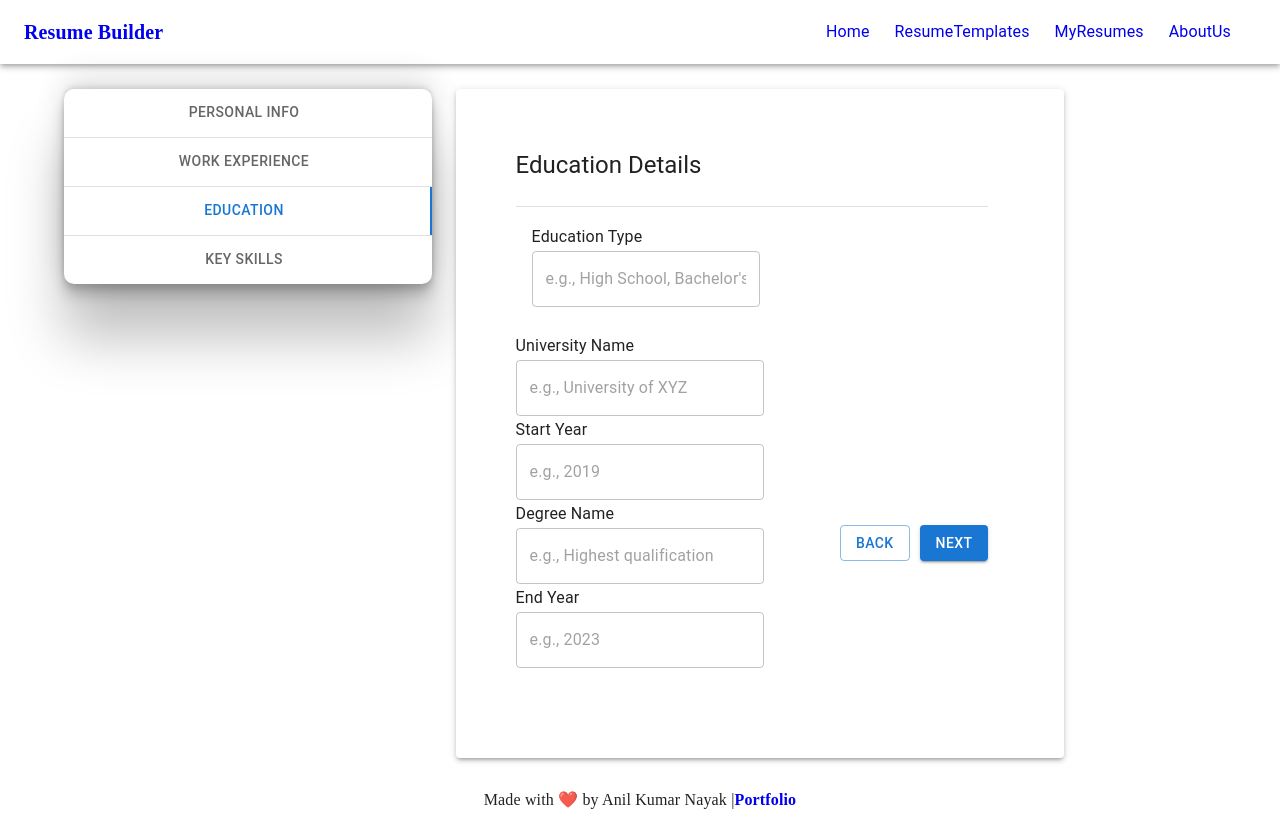
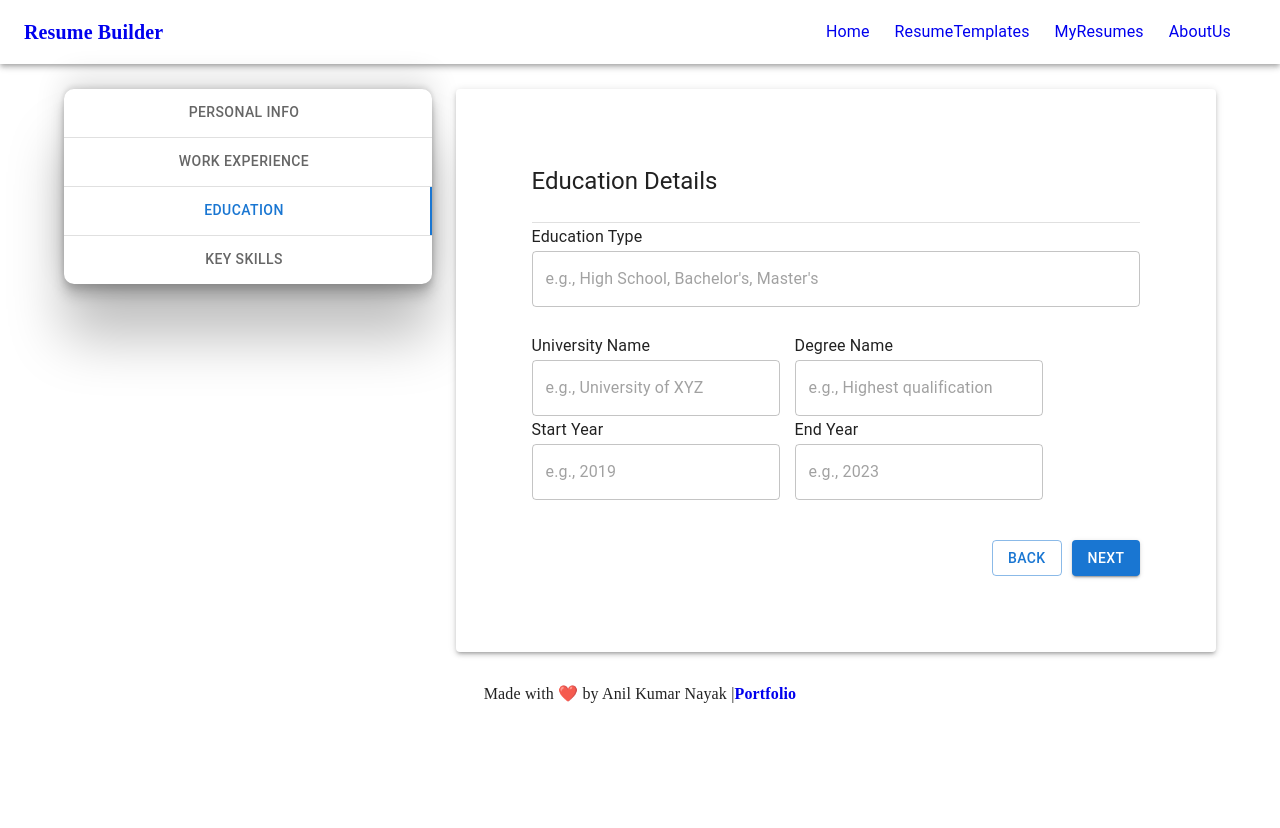
Before and after one commit to anil639/resume_builder, a React (Create React App) app: page /DetailsFillng in a window 1280 px wide. Both pictures are taken after a click on the tab "EDUCATION". After the commit the page ends 800 px from the top, so only its background shows below. Built offline with nearby package versions, Linux system fonts and the light colour scheme.

Commit message:
minor change

```diff
--- a/src/Components/DetailsOfUser/EducationDetails.js
+++ b/src/Components/DetailsOfUser/EducationDetails.js
@@ -33,7 +33,7 @@ const EducationDetails = ({ handleNextTab, handlePreviousTab }) => {
         <Paper
           elevation={3}
           sx={{
-            width: "80%",
+            width: "100%",
             height: "100%",
             padding: "20mm",
             display: "flex",
@@ -42,15 +42,14 @@ const EducationDetails = ({ handleNextTab, handlePreviousTab }) => {
             marginTop: "25px",
           }}
         >
-          <Grid container spacing={2}>
+          <Grid container>
             <Grid xs={12} md={12}>
               <Typography variant="h5" marginBottom="25px">
                 Education Details
               </Typography>
               <Divider />
             </Grid>
-
-            <Grid item xs={12}>
+            <Grid item xs={12} md={12}>
               <Typography variant="subtitle1">Education Type</Typography>
               {/* Type Input */}
               <TextField
@@ -59,7 +58,7 @@ const EducationDetails = ({ handleNextTab, handlePreviousTab }) => {
                 variant="outlined"
                 error={!!errors.type}
                 helperText={errors.type ? errors.type.message : ""}
-                sx={{ marginBottom: "25px", width: "50%" }}
+                sx={{ marginBottom: "25px", width: "100%" }}
               />
             </Grid>
             <div>
--- a/src/Components/Preview/Preview.js
+++ b/src/Components/Preview/Preview.js
@@ -71,14 +71,14 @@ const Preview = () => {
       <Container>
         <h1>Resume Preview</h1>
         <Grid container>
-          <Grid xs={8} ref={resumePreviewRef}>
+          <Grid xs={12} md={8} ref={resumePreviewRef}>
             {Template == TEMPLATE_ONE && <TemplateOne />}
             {Template == TEMPLATE_TWO && <TemplateTwo />}
             {Template == TEMPLATE_THREE && <TemplateThree />}
             {Template == TEMPLATE_FOUR && <TemplateFour />}
           </Grid>
 
-          <Grid xs={4}>
+          <Grid xs={12} md={4}>
             <h1>Create File Name</h1>
             <TextField
               variant="outlined"
```
